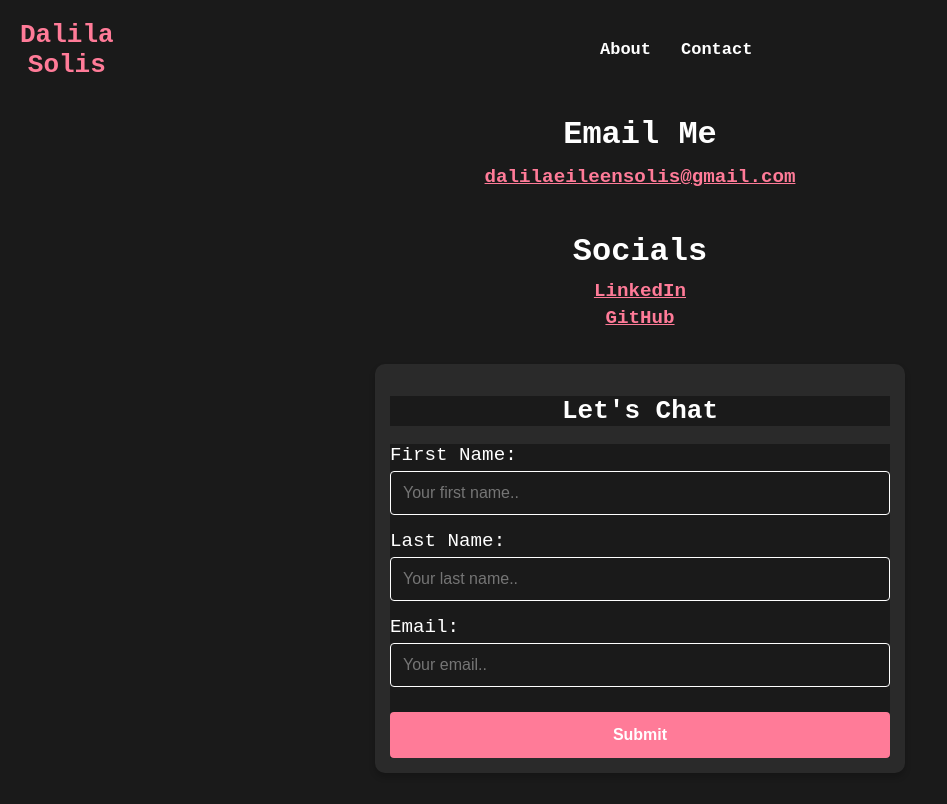
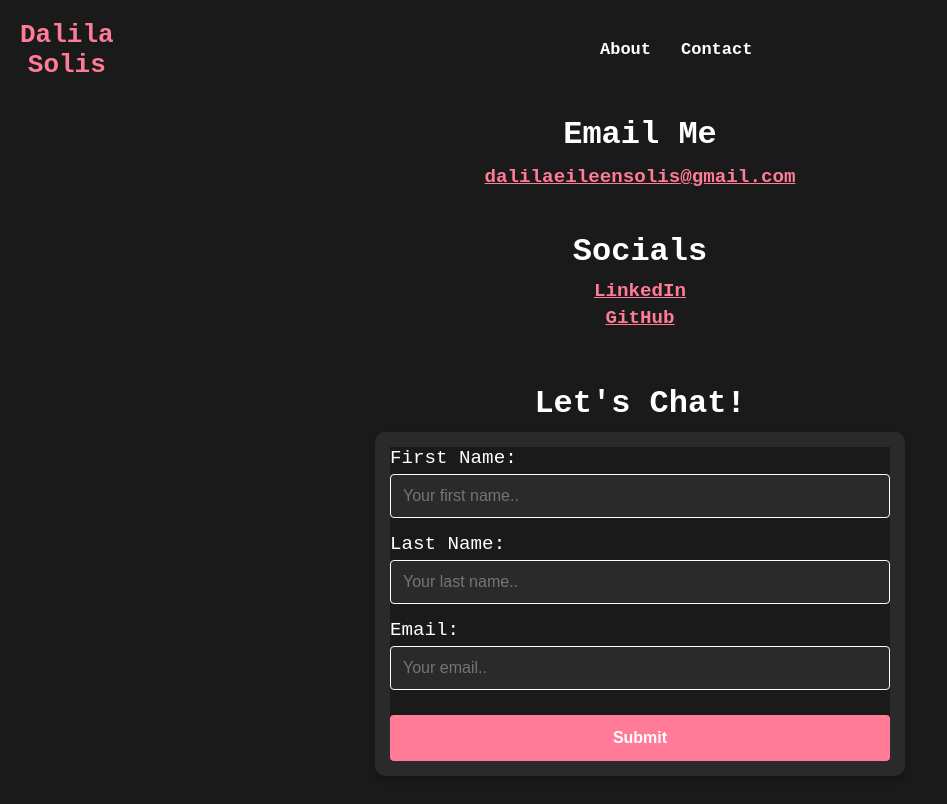
Before and after one commit to d1solis/Responsive-Web-App-2, an Angular app: page /contact in a window 1280 px wide. Shown: the whole page, without its empty margins (0-947 px from the left). Built offline with nearby package versions, Linux system fonts and the light colour scheme.

Commit message:
Updated a few things

```diff
--- a/src/app/about/about.component.css
+++ b/src/app/about/about.component.css
@@ -6,6 +6,7 @@
     padding: 20px;
     position: relative;
     overflow: hidden; /* Ensures content is clipped when it scrolls behind the navbar */
+    font-size: 17px;
 }
 
 a{
--- a/src/app/contact/contact.component.css
+++ b/src/app/contact/contact.component.css
@@ -18,7 +18,7 @@
     margin-bottom: 10px;
 }
 
-.email h1 {
+h1 {
     font-size: 2rem;
     margin-bottom: 10px;
 }
@@ -40,7 +40,7 @@
     margin-bottom: 30px;
 }
 
-.socials h1 {
+h1 {
     font-size: 2rem;
     margin-bottom: 10px;
 }
@@ -65,7 +65,7 @@
 }
 
 /* Form styles */
-.form {
+.myform {
     border-radius: 10px;
     background-color: #2a2a2a; /* Dark background for form */
     padding: 15px;
@@ -77,7 +77,7 @@
 
 .formTitle h1 {
     font-size: 2rem;
-    margin-bottom: 10px;
+    margin-bottom: 15px;
 }
 
 label {
@@ -96,6 +96,7 @@ input[type=text], select {
     border-radius: 4px;
     box-sizing: border-box;
     font-size: 1rem;
+    background-color: #2a2a2a;
 }
 
 input[type=text]:hover {
--- a/src/app/contact/contact.component.html
+++ b/src/app/contact/contact.component.html
@@ -24,11 +24,11 @@
         </ul>
     </div>
 
-    <div class="form">
-        <h1 class="formTitle">
-            Let's Chat
-        </h1>
+    <h1>
+        Let's Chat!
+    </h1>
 
+    <div class="myform">
         <form>
             <label for="fname">First Name:</label>
             <input type="text" id="fname" name="firstname" placeholder="Your first name.."/>
```
